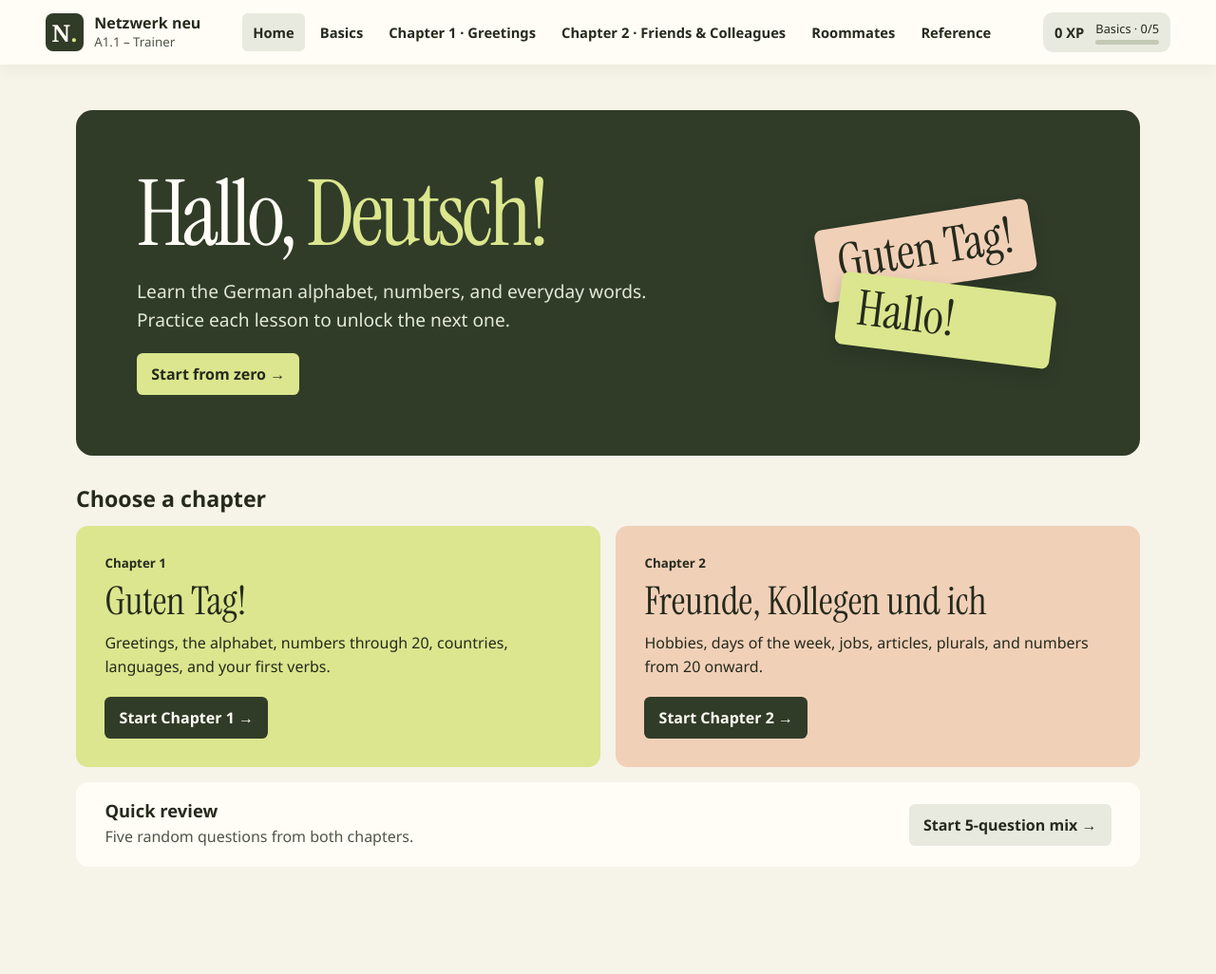
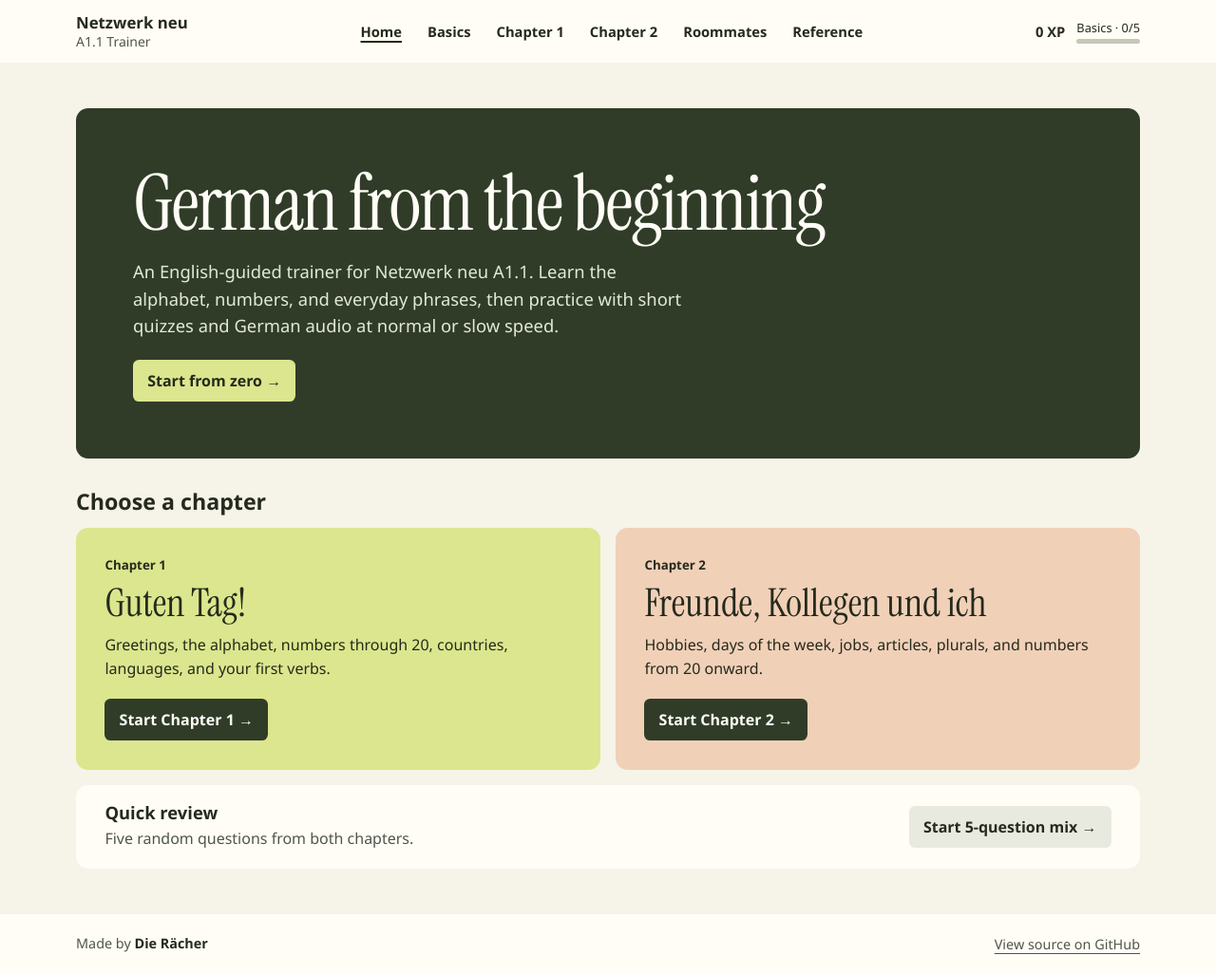
Before and after one commit to antaripnandi/netzwerk-trainer, a plain HTML site: page index.html in a window 1280 px wide. Shown: the whole page at 95% size. Before the commit the page ends 977 px from the top, so only its background shows below. Drawn offline with Linux system fonts and the light colour scheme.

Commit message:
Add Die Raecher credit and simplify the site header

```diff
--- a/app.js
+++ b/app.js
@@ -280,12 +280,9 @@ function homePage() {
   const action = !next ? 'Review the course' :
     passed.size || [...solved].some(key => key.startsWith('quiz-')) ? 'Continue learning' : 'Start from zero';
   return `<section class="hero">
-    <div>
-      <h1 lang="de">Hallo, <span>Deutsch!</span></h1>
-      <p>Learn the German alphabet, numbers, and everyday words. Practice each lesson to unlock the next one.</p>
-      <a class="primary hero-start" href="#${next?.route || 'basics/1'}">${action} →</a>
-    </div>
-    <div class="word-art" aria-hidden="true"><span>Guten Tag!</span><span>Hallo!</span></div>
+    <h1>German from the beginning</h1>
+    <p>An English-guided trainer for ${german('Netzwerk neu')} A1.1. Learn the alphabet, numbers, and everyday phrases, then practice with short quizzes and German audio at normal or slow speed.</p>
+    <a class="primary hero-start" href="#${next?.route || 'basics/1'}">${action} →</a>
   </section>
   <section aria-labelledby="chapters-title">
     <h2 class="section-title" id="chapters-title">Choose a chapter</h2>
--- a/index.html
+++ b/index.html
@@ -3,8 +3,11 @@
 <head>
   <meta charset="utf-8">
   <meta name="viewport" content="width=device-width, initial-scale=1">
-  <meta name="description" content="Beginner German exercises for Netzwerk neu A1.1, Chapters 1 and 2.">
+  <meta name="description" content="Learn beginner German with English explanations, pronunciation audio, and short quizzes for Netzwerk neu A1.1. Start with the basics and work through Chapters 1 and 2.">
+  <meta name="author" content="Die Rächer">
+  <meta name="theme-color" content="#f6f3e8">
   <title>Netzwerk neu A1.1 – Trainer</title>
+  <link rel="icon" href="favicon.png" type="image/png" sizes="64x64">
   <link rel="stylesheet" href="style.css">
   <script src="lessons.js" defer></script>
   <script src="course.js" defer></script>
@@ -14,15 +17,12 @@
   <a class="skip" href="#content">Skip to content</a>
   <header class="site-header">
     <div class="header-inner">
-      <a class="logo" href="#home">
-        <span class="logo-mark" aria-hidden="true">N<span>.</span></span>
-        <span>Netzwerk neu <small>A1.1 – Trainer</small></span>
-      </a>
+      <a class="logo" href="#home"><span lang="de">Netzwerk neu</span><small>A1.1 Trainer</small></a>
       <nav aria-label="Main menu">
         <a href="#home">Home</a>
         <a href="#basics">Basics</a>
-        <a href="#kapitel-1" aria-label="Chapter 1: Greetings"><span class="nav-chapter">Chapter</span><span class="nav-short">Ch.</span> 1<span class="nav-topic"> · Greetings</span></a>
-        <a href="#kapitel-2" aria-label="Chapter 2: Friends and Colleagues"><span class="nav-chapter">Chapter</span><span class="nav-short">Ch.</span> 2<span class="nav-topic"> · Friends &amp; Colleagues</span></a>
+        <a href="#kapitel-1" aria-label="Chapter 1: Greetings"><span class="nav-chapter">Chapter</span><span class="nav-short">Ch.</span> 1</a>
+        <a href="#kapitel-2" aria-label="Chapter 2: Friends and Colleagues"><span class="nav-chapter">Chapter</span><span class="nav-short">Ch.</span> 2</a>
         <a href="#wg-story">Roommates</a>
         <a href="#cheat-sheet" id="reference-link">Reference</a>
       </nav>
@@ -36,7 +36,16 @@
     </div>
   </header>
 
-  <main id="content" tabindex="-1"></main>
+  <main id="content" tabindex="-1">
+    <noscript><p>Enable JavaScript to use the lessons and quizzes.</p></noscript>
+  </main>
+
+  <footer class="site-footer">
+    <div class="footer-inner">
+      <p>Made by <strong lang="de">Die Rächer</strong></p>
+      <a href="https://github.com/antaripnandi/netzwerk-trainer" target="_blank" rel="noopener">View source on GitHub</a>
+    </div>
+  </footer>
 
   <dialog id="reference" aria-labelledby="reference-title">
     <div class="drawer-heading">
--- a/style.css
+++ b/style.css
@@ -24,7 +24,7 @@
 
 *, *::before, *::after { box-sizing: border-box; }
 html { scroll-padding: 7.5rem 0 2rem; }
-body { margin: 0; }
+body { margin: 0; min-height: 100vh; min-height: 100dvh; display: flex; flex-direction: column; }
 ::selection { color: var(--ink); background: var(--lime); }
 :focus-visible { outline: 3px solid #805318; outline-offset: 3px; }
 a { color: inherit; text-underline-offset: 4px; }
@@ -38,35 +38,33 @@ p { line-height: 1.55; }
 .skip:focus { transform: none; }
 .visually-hidden { position: absolute; width: 1px; height: 1px; margin: -1px; overflow: hidden; clip-path: inset(50%); white-space: nowrap; }
 
-.site-header { position: sticky; top: 0; z-index: 3; background: var(--white); box-shadow: 0 3px 16px #303c2810; }
-.header-inner { max-width: 83rem; margin: auto; display: flex; align-items: center; justify-content: space-between; gap: 1.25rem; padding: .8rem clamp(1rem, 4vw, 3rem); }
-.logo { display: flex; align-items: center; gap: .7rem; font-weight: 750; line-height: 1.15; text-decoration: none; white-space: nowrap; }
+.site-header { position: sticky; top: 0; z-index: 3; background: var(--white); }
+.header-inner, .footer-inner { max-width: 76rem; margin: auto; padding-inline: clamp(1rem, 4vw, 3rem); }
+.header-inner { display: flex; align-items: center; justify-content: space-between; gap: 1.25rem; padding-block: .8rem; }
+.logo { font-size: 1.05rem; font-weight: 750; line-height: 1.15; text-decoration: none; white-space: nowrap; }
 .logo small { display: block; color: var(--muted); margin-top: .2rem; font-weight: 500; }
-.logo-mark { display: grid; place-content: center; grid-auto-flow: column; width: 2.5rem; height: 2.5rem; border-radius: .5rem; background: var(--green); color: var(--white); font: 700 1.55rem Georgia, serif; }
-.logo-mark span { color: var(--lime); }
 nav { display: flex; align-items: center; gap: .25rem; }
 .nav-short { display: none; }
 nav a { white-space: nowrap; padding: .65rem .72rem; text-decoration: none; border-radius: .35rem; font-weight: 600; font-size: .92rem; }
 nav a:hover, nav a[aria-current] { background: var(--light); }
-.score { display: flex; gap: .75rem; align-items: center; padding: .5rem .75rem; background: var(--light); border-radius: .65rem; white-space: nowrap; font-variant-numeric: tabular-nums; font-size: .8rem; }
+.header-inner nav a:is(:hover, [aria-current]) { background: transparent; text-decoration: underline; text-decoration-thickness: 2px; }
+.score { display: flex; gap: .75rem; align-items: center; white-space: nowrap; font-variant-numeric: tabular-nums; font-size: .8rem; }
 #xp { font-weight: 750; font-size: .92rem; }
 progress { display: block; margin-top: .2rem; width: 100%; height: .32rem; appearance: none; border: 0; background: #c4c9b5; border-radius: 1rem; overflow: hidden; }
 progress::-webkit-progress-bar { background: #c4c9b5; }
 progress::-webkit-progress-value { background: var(--green); }
 progress::-moz-progress-bar { background: var(--green); }
 
-main { max-width: 76rem; margin: auto; padding: clamp(1.25rem, 4vw, 3rem) clamp(1rem, 4vw, 3rem) 4rem; }
+main { width: 100%; max-width: 76rem; margin: 0 auto; padding: clamp(1.25rem, 4vw, 3rem) clamp(1rem, 4vw, 3rem) 3rem; }
 main:focus { outline: none; }
-.hero { display: grid; grid-template-columns: minmax(0, 1fr) minmax(13rem, .47fr); align-items: center; gap: 2rem; padding: clamp(1.6rem, 5vw, 4.25rem); border-radius: 1.1rem; color: var(--white); background: var(--green); overflow: hidden; }
-.hero h1 { font: 400 clamp(3.05rem, 7.6vw, 6rem)/.96 'Instrument Serif', Georgia, serif; letter-spacing: -.04em; }
-.hero h1 span { color: var(--lime); }
-.hero p { max-width: 34rem; margin-top: 1.25rem; color: #e3e8d7; font-size: clamp(1rem, 2vw, 1.2rem); }
+.site-footer { margin-top: auto; background: var(--white); }
+.footer-inner { display: flex; flex-wrap: wrap; justify-content: space-between; align-items: center; gap: .5rem 1.25rem; padding-block: 1.25rem; color: var(--muted); font-size: .9rem; }
+.footer-inner strong, .footer-inner a:hover { color: var(--ink); }
+.hero { padding: clamp(1.6rem, 5vw, 3.75rem); border-radius: .8rem; color: var(--white); background: var(--green); }
+.hero h1 { font: 400 clamp(2.8rem, 6.4vw, 5.25rem)/1 'Instrument Serif', Georgia, serif; letter-spacing: -.025em; text-wrap: pretty; }
+.hero p { max-width: 37rem; margin-top: 1rem; color: #e3e8d7; font-size: clamp(1rem, 2vw, 1.15rem); }
 .hero .hero-start { background: var(--lime); color: var(--ink); margin-top: 1.3rem; }
 .hero .hero-start:hover { background: #edf2b9; }
-.word-art { position: relative; height: 12rem; display: grid; place-content: center; font: 400 clamp(2.35rem, 4vw, 3.75rem)/1 'Instrument Serif', Georgia, serif; color: var(--ink); white-space: nowrap; }
-.word-art span { padding: .7rem 1.25rem .9rem; border-radius: .5rem; box-shadow: 0 8px 16px #111a1835; }
-.word-art span:first-child { background: var(--peach); transform: rotate(-9deg) translate(-.55rem, .2rem); }
-.word-art span:last-child { background: var(--lime); transform: rotate(7deg) translate(.8rem, -.05rem); }
 .section-title { margin: 2rem 0 .95rem; font-size: 1.45rem; }
 .chapters, .people, .reference-grid { display: grid; grid-template-columns: repeat(2, minmax(0, 1fr)); gap: 1rem; }
 .chapter { display: grid; grid-template-rows: auto auto 1fr auto; padding: clamp(1.25rem, 3vw, 1.9rem); gap: .6rem; border-radius: .8rem; background: var(--lime); }
@@ -198,17 +196,12 @@ th, td { padding: .55rem; vertical-align: top; line-height: 1.4; }
 thead, tbody tr:nth-child(even) { background: var(--light); }
 tbody th { font-weight: 650; }
 
-@media (max-width: 1120px) {
-  .nav-topic { display: none; }
-}
 @media (max-width: 920px) {
   .header-inner { display: grid; grid-template-columns: 1fr auto; gap: .4rem .75rem; }
   .header-inner nav { grid-column: 1 / -1; grid-row: 2; overflow-x: auto; }
   nav a { padding: .55rem .6rem; }
 }
 @media (max-width: 670px) {
-  .hero { grid-template-columns: 1fr; gap: .5rem; }
-  .word-art { height: 7.7rem; justify-content: end; padding-right: 1.25rem; }
   .workspace, .reference-grid { grid-template-columns: 1fr; }
   .topics { display: flex; overflow: auto; }
   .topics a { white-space: nowrap; }
@@ -217,8 +210,7 @@ tbody th { font-weight: 650; }
 @media (max-width: 455px) {
   .chapters, .question { grid-template-columns: 1fr; }
   .daily { align-items: flex-start; flex-direction: column; }
-  .score { gap: .45rem; padding-inline: .45rem; }
-  .logo { gap: .45rem; }
+  .score { gap: .45rem; }
 }
 @media (max-width: 520px) {
   .nav-chapter { display: none; }
@@ -229,5 +221,4 @@ tbody th { font-weight: 650; }
 @media (max-width: 360px) {
   html { scroll-padding-top: 10rem; }
   .header-inner nav { justify-content: flex-start; }
-  .logo-mark { display: none; }
 }
```
Also changed, not shown: favicon.png (added).
